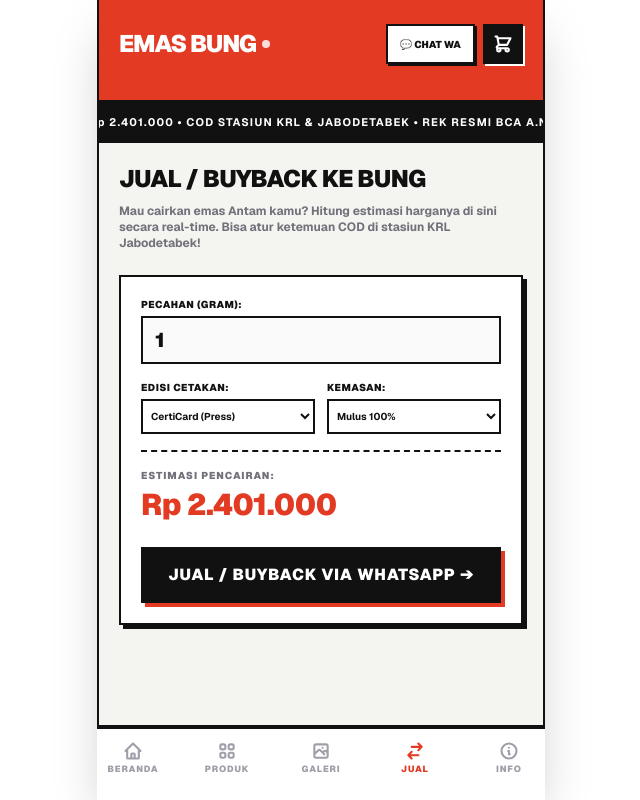
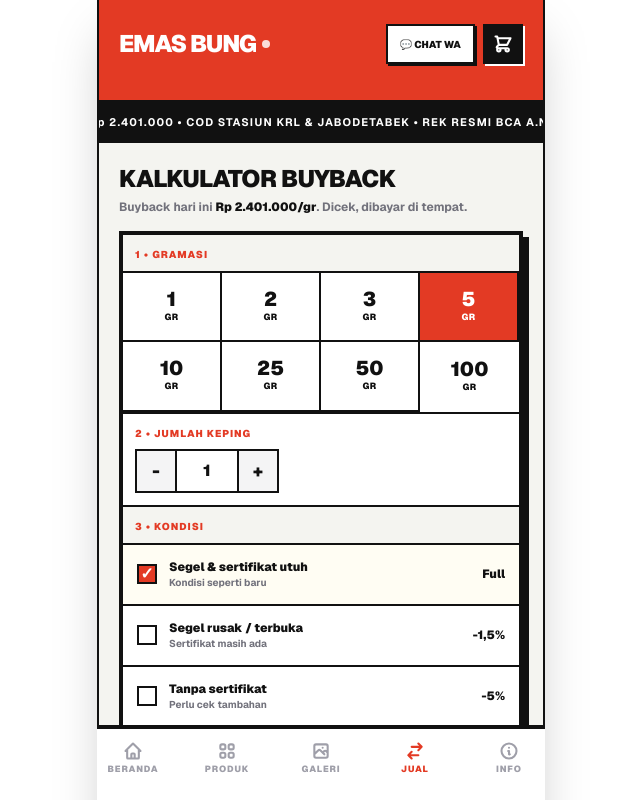
Before and after one commit to hellobungspaces/antam-bung, a Next.js app: page / in a window 1280 px wide. Both pictures are taken after a click on the button "JUAL". Shown: the top 800 px of the page, without its empty margins (319-959 px from the left). Built offline with nearby package versions, Linux system fonts and the light colour scheme.

Commit message:
update  image

```diff
--- a/src/app/page.tsx
+++ b/src/app/page.tsx
@@ -1,4 +1,4 @@
-"export client";
+"use client";
 import { useState, useEffect } from "react";
 
 export const metadata = {
@@ -46,10 +46,11 @@
   const [adminTab, setAdminTab] = useState("price");
   const [pinInput, setPinInput] = useState("");
 
-  const [bbGram, setBbGram] = useState(1);
-  const [bbEdition, setBbEdition] = useState("press");
-  const [bbCondition, setBbCondition] = useState("mulus");
-  const [bbEstimate, setBbEstimate] = useState(0);
+  // STATE BUYBACK (DIJAMIN LIVE-UPDATE)
+  const [bbGram, setBbGram] = useState<number>(5);
+  const [bbQty, setBbQty] = useState<number>(1);
+  const [bbCondition, setBbCondition] = useState<string>("utuh");
+  const [bbEstimate, setBbEstimate] = useState<number>(0);
 
   const SECRET_PIN = "0000";
   const WA_NUMBER = "628176767166";
@@ -57,7 +58,7 @@
 
   useEffect(() => {
     setIsMounted(true);
-    const savedData = localStorage.getItem("emasBungV28");
+    const savedData = localStorage.getItem("emasBungV31");
     if (savedData) {
       try {
         const parsed = JSON.parse(savedData);
@@ -79,12 +80,16 @@
     return () => clearTimeout(notifTimer);
   }, []);
 
+  // RUMUS KALKULASI BUYBACK REAL-TIME
   useEffect(() => {
-    let baseVal = buybackPrice * Number(bbGram || 0);
-    if (bbEdition === "retro") baseVal -= (bbGram * 10000);
-    if (bbCondition === "baret") baseVal -= (bbGram * 15000);
-    setBbEstimate(baseVal > 0 ? baseVal : 0);
-  }, [bbGram, bbEdition, bbCondition, buybackPrice]);
+    let baseRate = buybackPrice * Number(bbGram) * Number(bbQty);
+    if (bbCondition === "rusak") {
+      baseRate -= baseRate * 0.015; // Potongan 1.5%
+    } else if (bbCondition === "tanpa_sertifikat") {
+      baseRate -= baseRate * 0.05; // Potongan 5%
+    }
+    setBbEstimate(Math.round(baseRate > 0 ? baseRate : 0));
+  }, [bbGram, bbQty, bbCondition, buybackPrice]);
 
   if (!isMounted) return null;
 
@@ -111,7 +116,6 @@
 
   const cartTotal = cart.reduce((acc, item) => acc + (item.price * item.qty), 0);
 
-  // CHECKOUT WA (FIXED: Perspektif Buyer)
   const handleCheckoutWA = () => {
     triggerHaptic();
     if (cart.length === 0) return;
@@ -127,10 +131,13 @@
     setShowCart(false);
   };
 
-  // BUYBACK WA (FIXED: Perspektif Seller / Buyer yang mau jual)
   const handleBuybackWA = () => {
     triggerHaptic();
-    const msg = `Halo Bung, saya mau jual (buyback) Antam pecahan *${bbGram}gr*.%0aCetakan: ${bbEdition.toUpperCase()}, Kondisi: ${bbCondition.toUpperCase()}.%0aEstimasi sistem: *Rp ${bbEstimate.toLocaleString('id-ID')}*. Bisa atur jadwal ketemuan COD?`;
+    let condText = "Segel & sertifikat utuh";
+    if (bbCondition === "rusak") condText = "Segel rusak / terbuka (-1,5%)";
+    if (bbCondition === "tanpa_sertifikat") condText = "Tanpa sertifikat (-5%)";
+
+    const msg = `Halo Bung, saya mau jual (buyback) Antam pecahan *${bbGram}gr* sebanyak *${bbQty} keping*.%0aKondisi: ${condText}.%0aEstimasi sistem: *Rp ${bbEstimate.toLocaleString('id-ID')}*. Bisa atur jadwal ketemuan COD?`;
     window.open(`https://wa.me/${WA_NUMBER}?text=${msg}`, "_blank");
   };
 
@@ -155,9 +162,9 @@
 
   const saveToStorage = (partialData: any) => {
     try {
-      const existing = JSON.parse(localStorage.getItem("emasBungV28") || "{}");
+      const existing = JSON.parse(localStorage.getItem("emasBungV31") || "{}");
       const dataToSave = { ...existing, basePrice, buybackPrice, inventory, gallery, orders, ...partialData };
-      localStorage.setItem("emasBungV28", JSON.stringify(dataToSave));
+      localStorage.setItem("emasBungV31", JSON.stringify(dataToSave));
     } catch (error) {
       alert("Penyimpanan lokal penuh!");
       console.error(error);
@@ -335,47 +342,109 @@
           </section>
         )}
 
-        {/* JUAL */}
+        {/* JUAL / BUYBACK (REDESIGN & INTERAKTIF) */}
         {activeTab === "jual" && (
           <section className="p-5 animate-in fade-in slide-in-from-right-2 duration-300 w-full overflow-hidden">
-            <h2 className="text-2xl font-black tracking-tight mb-2 uppercase">Jual / Buyback ke BUNG</h2>
-            <p className="text-xs font-bold text-zinc-500 mb-6">Mau cairkan emas Antam kamu? Hitung estimasi harganya di sini secara real-time. Bisa atur ketemuan COD di stasiun KRL Jabodetabek!</p>
+            <h2 className="text-2xl font-black tracking-tight mb-1 uppercase">Kalkulator Buyback</h2>
+            <p className="text-xs font-bold text-zinc-500 mb-4">Buyback hari ini <strong className="text-[#111]">Rp {buybackPrice.toLocaleString('id-ID')}/gr</strong>. Dicek, dibayar di tempat.</p>
 
-            <div className="bg-white border-2 border-[#111] p-5 shadow-[4px_4px_0px_0px_#111] space-y-4">
-              <div>
-                <label className="text-[10px] font-black uppercase tracking-wider block mb-1">Pecahan (Gram):</label>
-                <input
-                  type="number"
-                  min="0.5"
-                  step="0.5"
-                  value={bbGram}
-                  onChange={(e) => setBbGram(Number(e.target.value))}
-                  className="w-full border-2 border-[#111] font-black text-xl py-2 px-3 focus:outline-none focus:border-[#e33a24] bg-zinc-50"
-                />
-              </div>
-              <div className="grid grid-cols-2 gap-3">
-                <div>
-                  <label className="text-[10px] font-black uppercase tracking-wider block mb-1">Edisi Cetakan:</label>
-                  <select value={bbEdition} onChange={(e) => setBbEdition(e.target.value)} className="w-full border-2 border-[#111] font-bold text-[10px] py-2 px-1 focus:outline-none bg-white">
-                    <option value="press">CertiCard (Press)</option>
-                    <option value="retro">Klasik (Retro)</option>
-                  </select>
+            <div className="bg-white border-4 border-[#111] shadow-[6px_6px_0px_0px_#111] overflow-hidden space-y-0">
+
+              {/* 1. GRAMASI GRID */}
+              <div className="border-b-2 border-[#111]">
+                <div className="bg-[#f4f4f0] px-3 py-1.5 border-b-2 border-[#111]">
+                  <span className="text-[10px] font-black tracking-widest text-[#e33a24] uppercase">1 • GRAMASI</span>
                 </div>
-                <div>
-                  <label className="text-[10px] font-black uppercase tracking-wider block mb-1">Kemasan:</label>
-                  <select value={bbCondition} onChange={(e) => setBbCondition(e.target.value)} className="w-full border-2 border-[#111] font-bold text-[10px] py-2 px-1 focus:outline-none bg-white">
-                    <option value="mulus">Mulus 100%</option>
-                    <option value="baret">Baret / Buka</option>
-                  </select>
+                <div className="grid grid-cols-4 divide-x-2 divide-y-2 divide-[#111]">
+                  {[1, 2, 3, 5, 10, 25, 50, 100].map((g) => {
+                    const isSelected = bbGram === g;
+                    return (
+                      <button
+                        key={g}
+                        type="button"
+                        onClick={() => { triggerHaptic(); setBbGram(g); }}
+                        className={`py-4 text-center font-black transition-colors flex flex-col items-center justify-center cursor-pointer ${isSelected ? 'bg-[#e33a24] text-white' : 'bg-white text-[#111] hover:bg-zinc-100'}`}
+                      >
+                        <span className="text-xl leading-none">{g}</span>
+                        <span className="text-[9px] uppercase tracking-wider mt-0.5">gr</span>
+                      </button>
+                    );
+                  })}
                 </div>
               </div>
-              <div className="border-t-2 border-dashed border-[#111] pt-4 mt-2">
-                <p className="text-[10px] font-black uppercase tracking-widest text-zinc-500 mb-1">Estimasi Pencairan:</p>
-                <p className="text-3xl font-black text-[#e33a24] tracking-tight">Rp {bbEstimate.toLocaleString('id-ID')}</p>
+
+              {/* 2. JUMLAH KEPING */}
+              <div className="border-b-2 border-[#111] p-3">
+                <span className="text-[10px] font-black tracking-widest text-[#e33a24] uppercase block mb-2">2 • JUMLAH KEPING</span>
+                <div className="flex items-center w-36 border-2 border-[#111] bg-white">
+                  <button
+                    type="button"
+                    onClick={() => { triggerHaptic(); if (bbQty > 1) setBbQty(bbQty - 1); }}
+                    className="w-10 h-10 flex items-center justify-center font-black text-lg bg-zinc-100 border-r-2 border-[#111] active:bg-zinc-200 cursor-pointer"
+                  >
+                    -
+                  </button>
+                  <div className="flex-1 text-center font-black text-base">{bbQty}</div>
+                  <button
+                    type="button"
+                    onClick={() => { triggerHaptic(); setBbQty(bbQty + 1); }}
+                    className="w-10 h-10 flex items-center justify-center font-black text-lg bg-zinc-100 border-l-2 border-[#111] active:bg-zinc-200 cursor-pointer"
+                  >
+                    +
+                  </button>
+                </div>
               </div>
-              <button onClick={handleBuybackWA} className="w-full py-4 mt-2 bg-[#111] text-white font-black uppercase tracking-wider shadow-[4px_4px_0px_0px_#e33a24] active:translate-y-1 active:shadow-none transition-all">
-                Jual / Buyback via WhatsApp ➔
-              </button>
+
+              {/* 3. KONDISI */}
+              <div className="border-b-2 border-[#111]">
+                <div className="bg-[#f4f4f0] px-3 py-1.5 border-b-2 border-[#111]">
+                  <span className="text-[10px] font-black tracking-widest text-[#e33a24] uppercase">3 • KONDISI</span>
+                </div>
+                <div className="divide-y-2 divide-[#111]">
+                  {[
+                    { id: "utuh", title: "Segel & sertifikat utuh", desc: "Kondisi seperti baru", badge: "Full" },
+                    { id: "rusak", title: "Segel rusak / terbuka", desc: "Sertifikat masih ada", badge: "-1,5%" },
+                    { id: "tanpa_sertifikat", title: "Tanpa sertifikat", desc: "Perlu cek tambahan", badge: "-5%" },
+                  ].map((cond) => {
+                    const isChecked = bbCondition === cond.id;
+                    return (
+                      <div
+                        key={cond.id}
+                        onClick={() => { triggerHaptic(); setBbCondition(cond.id); }}
+                        className={`p-3.5 flex items-center justify-between cursor-pointer transition-colors ${isChecked ? 'bg-amber-50/60' : 'bg-white hover:bg-zinc-50'}`}
+                      >
+                        <div className="flex items-center gap-3 pointer-events-none">
+                          <div className={`w-5 h-5 border-2 border-[#111] flex items-center justify-center font-black ${isChecked ? 'bg-[#e33a24] text-white' : 'bg-white'}`}>
+                            {isChecked && "✓"}
+                          </div>
+                          <div>
+                            <p className="font-black text-xs text-[#111]">{cond.title}</p>
+                            <p className="text-[10px] font-bold text-zinc-500">{cond.desc}</p>
+                          </div>
+                        </div>
+                        <span className="text-xs font-black text-[#111]">{cond.badge}</span>
+                      </div>
+                    );
+                  })}
+                </div>
+              </div>
+
+              {/* ESTIMASI TOTAL & TOMBOL AKSI */}
+              <div className="bg-[#111] text-white p-5 space-y-4">
+                <div>
+                  <p className="text-[10px] font-black uppercase tracking-widest text-zinc-400 mb-1">Estimasi lu terima</p>
+                  <p className="text-3xl font-black tracking-tight text-white">Rp {bbEstimate.toLocaleString('id-ID')}</p>
+                  <p className="text-[9px] font-bold text-zinc-400 mt-1">Final setelah dicek fisik & sertifikat di tempat COD.</p>
+                </div>
+                <button
+                  type="button"
+                  onClick={handleBuybackWA}
+                  className="w-full py-4 bg-[#e33a24] text-white font-black uppercase tracking-wider text-xs border-2 border-white shadow-[4px_4px_0px_0px_#fff] active:translate-y-1 active:shadow-none transition-all cursor-pointer"
+                >
+                  Proses Buyback via WhatsApp ➔
+                </button>
+              </div>
+
             </div>
           </section>
         )}
```
